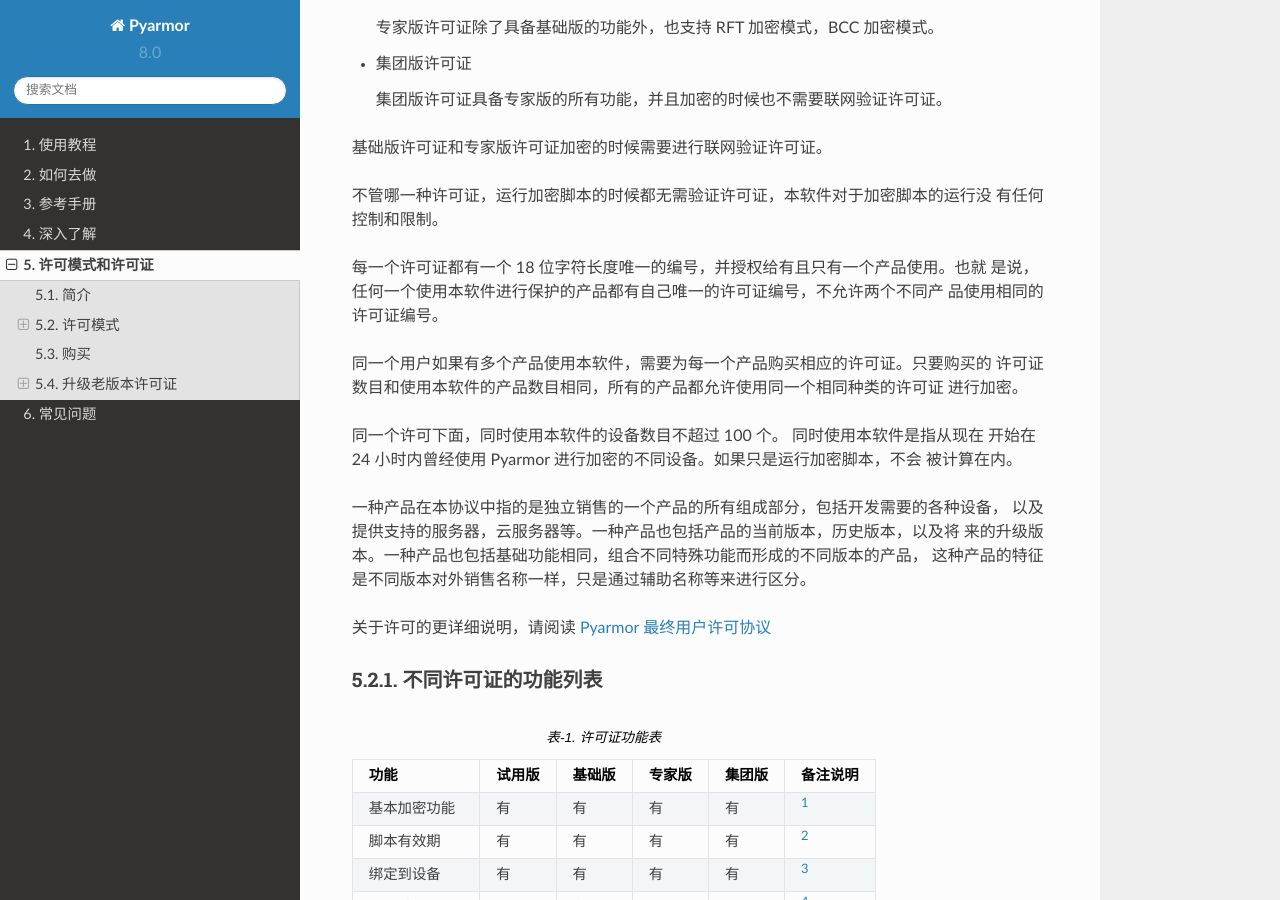
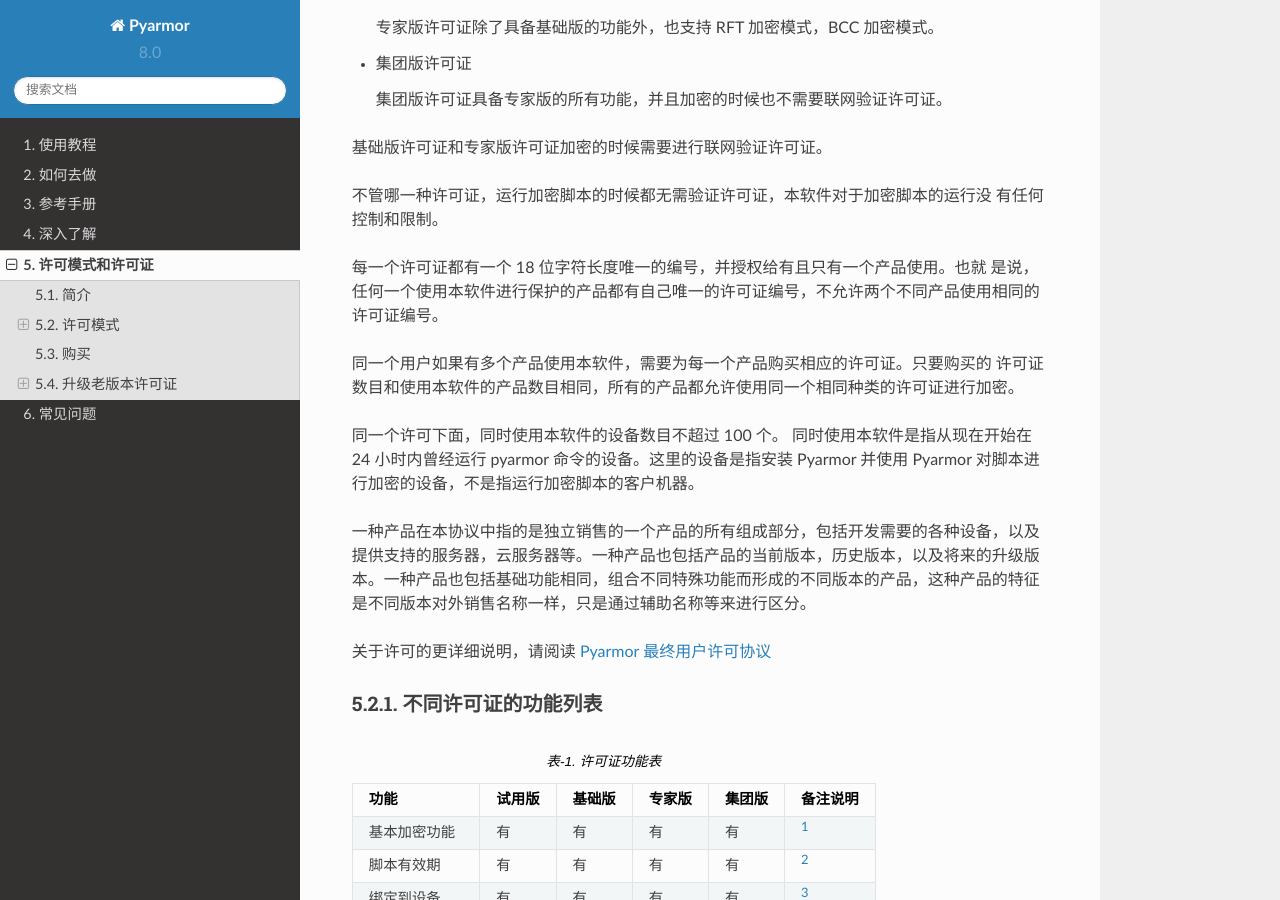
Before and after one commit to dashingsoft/pyarmor-docs-zh, a Sphinx documentation site: the page built from docs/licenses.rst, in a window 1280 px wide and 900 px high, scrolled down 990 px. Built offline with Sphinx 7.4.7 and the Read the Docs theme 2.0.0, drawn with Linux system fonts in a browser that asks for light colours; some of the changed text lies outside the part shown.

Commit message:
Refine license

```diff
--- a/docs/licenses.rst
+++ b/docs/licenses.rst
@@ -45,25 +45,15 @@ e. 不可以使用本软件提供任何形式的加密服务，不管是通过
 
 基础版许可证和专家版许可证加密的时候需要进行联网验证许可证。
 
-不管哪一种许可证，运行加密脚本的时候都无需验证许可证，本软件对于加密脚本的运行没
-有任何控制和限制。
+不管哪一种许可证，运行加密脚本的时候都无需验证许可证，本软件对于加密脚本的运行没 有任何控制和限制。
 
-每一个许可证都有一个 18 位字符长度唯一的编号，并授权给有且只有一个产品使用。也就
-是说，任何一个使用本软件进行保护的产品都有自己唯一的许可证编号，不允许两个不同产
-品使用相同的许可证编号。
+每一个许可证都有一个 18 位字符长度唯一的编号，并授权给有且只有一个产品使用。也就 是说，任何一个使用本软件进行保护的产品都有自己唯一的许可证编号，不允许两个不同产品使用相同的许可证编号。
 
-同一个用户如果有多个产品使用本软件，需要为每一个产品购买相应的许可证。只要购买的
-许可证数目和使用本软件的产品数目相同，所有的产品都允许使用同一个相同种类的许可证
-进行加密。
+同一个用户如果有多个产品使用本软件，需要为每一个产品购买相应的许可证。只要购买的 许可证数目和使用本软件的产品数目相同，所有的产品都允许使用同一个相同种类的许可证进行加密。
 
-同一个许可下面，同时使用本软件的设备数目不超过 100 个。 同时使用本软件是指从现在
-开始在 24 小时内曾经使用 Pyarmor 进行加密的不同设备。如果只是运行加密脚本，不会
-被计算在内。
+同一个许可下面，同时使用本软件的设备数目不超过 100 个。 同时使用本软件是指从现在开始在 24 小时内曾经运行 pyarmor 命令的设备。这里的设备是指安装 Pyarmor 并使用 Pyarmor 对脚本进行加密的设备，不是指运行加密脚本的客户机器。
 
-一种产品在本协议中指的是独立销售的一个产品的所有组成部分，包括开发需要的各种设备，
-以及提供支持的服务器，云服务器等。一种产品也包括产品的当前版本，历史版本，以及将
-来的升级版本。一种产品也包括基础功能相同，组合不同特殊功能而形成的不同版本的产品，
-这种产品的特征是不同版本对外销售名称一样，只是通过辅助名称等来进行区分。
+一种产品在本协议中指的是独立销售的一个产品的所有组成部分，包括开发需要的各种设备，以及提供支持的服务器，云服务器等。一种产品也包括产品的当前版本，历史版本，以及将来的升级版本。一种产品也包括基础功能相同，组合不同特殊功能而形成的不同版本的产品，这种产品的特征是不同版本对外销售名称一样，只是通过辅助名称等来进行区分。
 
 关于许可的更详细说明，请阅读 `Pyarmor 最终用户许可协议`_
 
@@ -111,11 +101,9 @@ e. 不可以使用本软件提供任何形式的加密服务，不管是通过
 
 在购物车页面选择需要的许可证类型，填写注册名称，并完成支付。
 
-支付成功之后，在一个工作日之内激活文件会发送到注册邮箱，请按照激活文件中的方法
-和步骤完成注册和激活。
+支付成功之后，在一个工作日之内激活文件会发送到注册邮箱，请按照激活文件中的方法和步骤完成注册和激活。
 
-购买软件许可的费用是一次性收费，可以永久在购买本软件时候的版本中使用，但是许可证
-可能在任何一个升级版本中失效，许可人不承诺许可证可以在今后所有的升级版本中使用。
+购买软件许可的费用是一次性收费，可以永久在购买本软件时候的版本中使用，但是许可证可能在任何一个升级版本中失效，许可人不承诺许可证可以在今后所有的升级版本中使用。
 
 .. list-table:: 表-2. 不同授权模式的价格列表（中国）
    :name: 授权模式价格表1
@@ -138,8 +126,7 @@ e. 不可以使用本软件提供任何形式的加密服务，不管是通过
      - 918
      -
 
-如果需要使用信用卡或者 Paypal 进行支持，在浏览器中 MyCommerce 官网的购物车进行购
-买，这里的价格单位是美元，并且不能开国内增值税发票，只提供国际通用的电子发票
+如果需要使用信用卡或者 Paypal 进行支持，在浏览器中 MyCommerce 官网的购物车进行购买，这里的价格单位是美元，并且不能开国内增值税发票，只提供国际通用的电子发票
 
     https://order.mycommerce.com/product?vendorid=200089125&productid=301044051
 
@@ -199,9 +186,7 @@ e. 不可以使用本软件提供任何形式的加密服务，不管是通过
 
 首先找到原来的许可证激活文件 ``pyarmor-regcode-xxxx.txt``
 
-然后在一台已经注册过 Pyarmor 的机器上安装最新版本的 Pyarmor 8.0+，注意卸载原来的
-版本的是要保留原来的注册信息，也就是说，不要删除存放注册文件信息的路径，默认情况
-下注册信息是存放在 :file:`~/.pyarmor`
+然后在一台已经注册过 Pyarmor 的机器上安装最新版本的 Pyarmor 8.0+，注意卸载原来的版本的是要保留原来的注册信息，也就是说，不要删除存放注册文件信息的路径，默认情况下注册信息是存放在 :file:`~/.pyarmor`
 
 如果老的许可证已经设定过产品名称，那么直接运行下面的命令升级::
 
@@ -211,9 +196,7 @@ e. 不可以使用本软件提供任何形式的加密服务，不管是通过
 
     $ pyarmor reg -u pyarmor-regcode-xxxx.txt
 
-而对于商业应用，按照新的 `Pyarmor 最终用户许可协议`_ ，需要为每一个许可证指定产
-品名称。这也意味着，如果老的许可证是被用于多个产品的话，升级之后就只能用于其中的
-一个，其他产品还需要购买新的许可证。
+而对于商业应用，按照新的 `Pyarmor 最终用户许可协议`_ ，需要为每一个许可证指定产品名称。这也意味着，如果老的许可证是被用于多个产品的话，升级之后就只能用于其中的一个，其他产品还需要购买新的许可证。
 
 假定使用许可证的产品名称是 ``Robot Studio`` ，那么使用下面的命令进行升级::
 
@@ -232,8 +215,7 @@ e. 不可以使用本软件提供任何形式的加密服务，不管是通过
 
 在购物车页面选择购买的许可证类型为 ``升级到专家版`` ，填写注册名称，并完成支付。
 
-支付成功之后，在一个工作日之内会激活文件会发送到注册邮箱，请按照激活文件中的方法
-和步骤完成升级操作。
+支付成功之后，在一个工作日之内会激活文件会发送到注册邮箱，请按照激活文件中的方法和步骤完成升级操作。
 
 .. 无法提供服务的补偿
     不满一年，全额退款
```
Also changed, not shown: other parts of docs/licenses.rst (+1 -1 lines).
